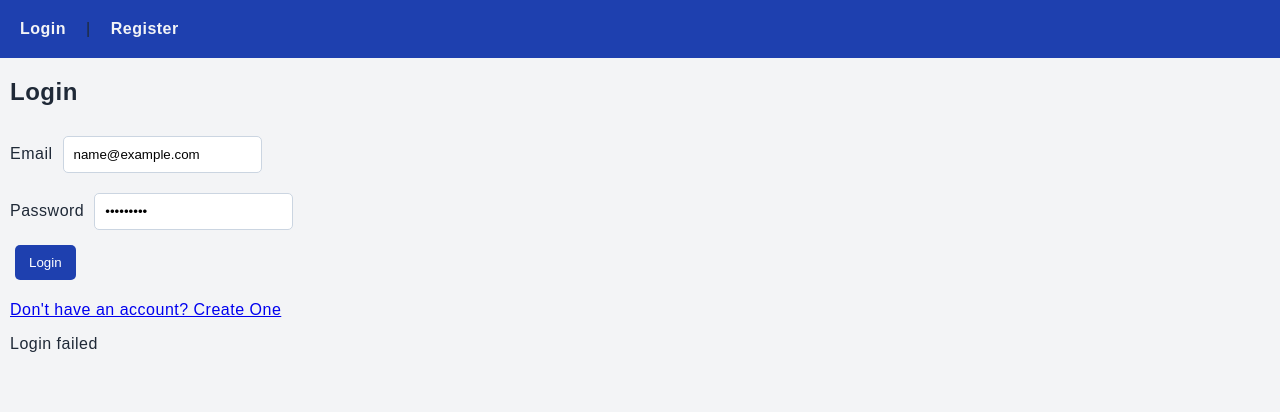
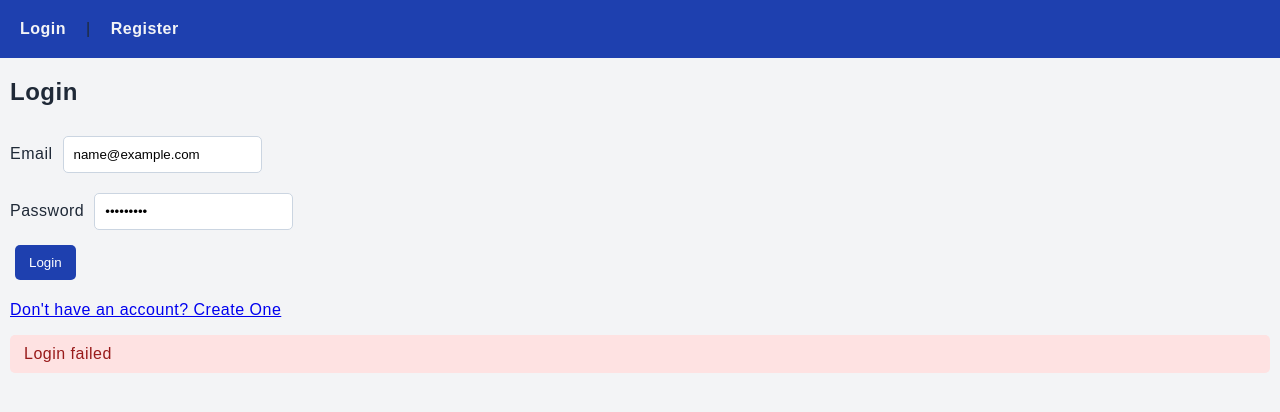
Before and after one commit to snsbhargav/titantrade-platform, a React app in the folder frontend/: page /stocks in a window 1280 px wide. Both pictures are taken after typing "name@example.com", "Sample123" into the empty fields and a click on the button "Login". Shown: the top 412 px of the page. Built offline with nearby package versions, Linux system fonts and the light colour scheme; no server answers; the HTML template or start-up script is replaced by a standard one.

Commit message:
Add alert component

```diff
--- a/frontend/src/App.css
+++ b/frontend/src/App.css
@@ -94,3 +94,30 @@ input, select{
     align-items: center;
     justify-content: center;
 }
+
+.alert {
+    margin-top: 12px;
+    padding: 10px 14px;
+    border-radius: 5px;
+    font-weight: 500;
+}
+
+.alert-info {
+    background-color: #DBEAFE;
+    color: #1E40AF;
+}
+
+.alert-success {
+    background-color: #DCFCE7;
+    color: #166534;
+}
+
+.alert-error {
+    background-color: #FEE2E2;
+    color: #991B1B;
+}
+
+.alert-warning {
+    background-color: #FEF3C7;
+    color: #92400E;
+}
--- /dev/null
+++ b/frontend/src/components/Alert.jsx
@@ -0,0 +1,13 @@
+function Alert({type = "info", message}){
+    if(!message){
+        return null;
+    }
+    return(
+        <div className={`alert alert-${type}`}>
+            {message}
+        </div>
+    );
+
+}
+
+export default Alert;
--- a/frontend/src/pages/Login.jsx
+++ b/frontend/src/pages/Login.jsx
@@ -1,6 +1,7 @@
 import { useState } from "react";
 import api from "../api/axiosConfig";
 import { Link, useNavigate } from "react-router-dom";
+import Alert from "../components/Alert";
 
 function Login(){
     const [formData, setFormData] = useState(
@@ -10,6 +11,7 @@ function Login(){
         }
     );
     const [message, setMessage] = useState("");
+    const [alertType, setAlertType] = useState("info");
 
     const handleChange = (event) => {
         const {name, value} = event.target;
@@ -27,16 +29,19 @@ function Login(){
         try{
             if(!formData.email || !formData.password){
                 setMessage("Please enter email and password");
+                setAlertType("error");
                 return;
             }
             const response = await api.post("/auth/login", formData);
             const token = response.data.data.token;
             localStorage.setItem("token", token);
             setMessage("Login Successful");
+            setAlertType("success");
             window.location.href = "/dashboard";
             // navigate("/dashboard");
         } catch(error){
             setMessage(error.response?.data?.message || "Login failed");
+            setAlertType("error");
         }
 
     };
@@ -58,7 +63,7 @@ function Login(){
 
             </form>
             <p><Link to="/register">Don't have an account? Create One</Link></p>
-            {message &&  <p>{message}</p>}
+            <Alert message={message} type={alertType}/>
         </div>
     );
 }
--- a/frontend/src/pages/Portfolio.jsx
+++ b/frontend/src/pages/Portfolio.jsx
@@ -1,5 +1,6 @@
 import { useEffect, useState } from "react";
 import api from "../api/axiosConfig";
+import Alert from "../components/Alert";
 
 function Portfolio(){
 
@@ -7,6 +8,7 @@ function Portfolio(){
     const [portfolio, setPortfolio] = useState(null);
     const [holdings, setHoldings] = useState([]);
     const [quantities, setQuantities] = useState({});
+    const [alertType, setAlertType] = useState("info");
 
     const getPortfolio = async() => {
         try{
@@ -19,6 +21,7 @@ function Portfolio(){
 
         } catch(error){
             setMessage(error?.response?.data?.message ?? "Failed to load portfolio");
+            setAlertType("error");
         }
     }
 
@@ -39,6 +42,7 @@ function Portfolio(){
         const quantity = quantities[stockId];
         if(!quantity || Number(quantity) <=0){
             setMessage("Please enter a valid quantity");
+            setAlertType("warning");
             return;
         }
         else{
@@ -46,6 +50,7 @@ function Portfolio(){
             try{
                 const response = await api.post("/trades/sell", sellRequest);
                 setMessage(response?.data?.message || "Stock sold successfully");
+                setAlertType("success");
                 setQuantities({
                     ...quantities,
                     [stockId] : ""
@@ -53,6 +58,7 @@ function Portfolio(){
                 await getPortfolio();
             } catch(error){
                 setMessage(error?.response?.data?.message || "Unable to sell the stock");
+                setAlertType("error");
             }
         }
     }
@@ -124,7 +130,7 @@ function Portfolio(){
 
                     </table>
                 }
-                {message && <p>{message}</p>}
+            <Alert message={message} type={alertType}/>
             </>
             )}
         </div>
--- a/frontend/src/pages/Register.jsx
+++ b/frontend/src/pages/Register.jsx
@@ -1,6 +1,7 @@
 import { useState } from "react";
 import api from "../api/axiosConfig";
 import { Link, useNavigate } from "react-router-dom";
+import Alert from "../components/Alert";
 
 function Register(){
 
@@ -13,6 +14,7 @@ function Register(){
     });
 
     const [message, setMessage] = useState("");
+    const [alertType, setAlertType] = useState("info");
 
     const handleChange = (event) => {
         const {name, value} = event.target;
@@ -34,13 +36,16 @@ function Register(){
                 !formData.gender
             ) {
                 setMessage("Please fill all required fields");
+                setAlertType("warning");
                 return;
             }
             const response = await api.post("/auth/register", formData);
             setMessage(response?.data?.message);
+            setAlertType("success");
             navigate("/login");
         } catch(error){
             setMessage(error.response?.data?.message || "Registration failed");
+            setAlertType("error");
         }
     };
 
@@ -76,7 +81,7 @@ function Register(){
                 <button type="submit">Register</button>
             </form>
             <p><Link to="/login">Already have an account? Log in</Link></p>
-            {message && <p>{message}</p>}
+            <Alert message={message} type={alertType}/>
         </div>
     );
 }
--- a/frontend/src/pages/Stocks.jsx
+++ b/frontend/src/pages/Stocks.jsx
@@ -1,5 +1,6 @@
 import { useEffect, useState } from "react";
 import api from "../api/axiosConfig";
+import Alert from "../components/Alert";
 
 function Stocks(){
 
@@ -10,6 +11,7 @@ function Stocks(){
     const [totalPages, setTotalPages] = useState(0);
     const [last, setLast] = useState(false);
     const [search, setSearch] = useState("");
+    const [alertType, setAlertType] = useState("info");
 
     const fetchStock = async() => {
 
@@ -21,12 +23,12 @@ function Stocks(){
             setMessage("");
         } catch(error){
             setMessage(error?.response?.data?.message || "Stocks Retrieval Failed")
+            setAlertType("error");
 
         }
     };
 
     useEffect(() => {
-
         fetchStock();
 
         }, [page]);
@@ -43,6 +45,7 @@ function Stocks(){
         const quantity = quantities[stockId];
         if(!quantity || Number(quantity) <= 0){
             setMessage("Enter a valid quantity value")
+            setAlertType("warning");
             return;
         }
 
@@ -50,12 +53,14 @@ function Stocks(){
         try{
             const response = await api.post("/trades/buy", buyStockRequest);
             setMessage(response?.data?.message || "Stock bought successfully")
+            setAlertType("success");
             setQuantities({
                 ...quantities,
                 [stockId] : ""
             });
         } catch(error){
             setMessage(error?.response?.data?.message || "Trade action failed.")
+            setAlertType("error")
         }
     }
 
@@ -134,7 +139,7 @@ function Stocks(){
                 </div>
             </>
             )}
-            {message && <p>{message}</p>}
+            <Alert message={message} type={alertType}/>
         </div>
     );
 }
--- a/frontend/src/pages/TradeHistory.jsx
+++ b/frontend/src/pages/TradeHistory.jsx
@@ -1,5 +1,6 @@
 import { useEffect, useState } from "react";
 import api from "../api/axiosConfig";
+import Alert from "../components/Alert";
 
 function TradeHistory(){
 
@@ -10,6 +11,7 @@ function TradeHistory(){
     const [last, setLast] = useState(false);
     const [tradeType, setTradeType] = useState("");
     const [loading, setLoading] = useState(true);
+    const [alertType, setAlertType] = useState("info");
 
     const getTrades = async() => {
         try{
@@ -23,6 +25,7 @@ function TradeHistory(){
             setMessage("");
         } catch(error){
             setMessage(error?.response?.data?.message || "Trade history retrieval failed");
+            setAlertType("error");
         }
     }
     useEffect(() => {
@@ -92,7 +95,7 @@ function TradeHistory(){
                 </div>
             </>
             }
-            {message && <p>{message}</p>}
+            <Alert message={message} type={alertType}/>
         </div>
     );
 }
--- a/frontend/src/pages/Wallet.jsx
+++ b/frontend/src/pages/Wallet.jsx
@@ -1,5 +1,6 @@
 import { useEffect, useState } from "react";
 import api from "../api/axiosConfig";
+import Alert from "../components/Alert";
 
 function Wallet(){
 
@@ -12,6 +13,7 @@ function Wallet(){
     const [withdrawAmount, setWithdrawAmount] = useState({
         amount:""
     });
+    const [alertType, setAlertType] = useState("info");
 
     const handleDepositChange = (event) => {
         const {name, value} = event.target;
@@ -43,6 +45,7 @@ function Wallet(){
 
             } catch(error){
                 setMessage(error?.response?.data?.message || "Failed to load wallet page.");
+                setAlertType("error");
             }
 
 
@@ -56,6 +59,7 @@ function Wallet(){
             const amount = depositAmount.amount;
             if(!amount || amount<=0){
                 setMessage("Enter valid amount");
+                setAlertType("warning");
                 return;
             }
             const requestBody = {amount: Number(amount)};
@@ -63,9 +67,11 @@ function Wallet(){
             setBalance(response?.data?.data?.balance ?? balance)
             setDepositAmount({amount:""});
             setMessage(response?.data?.message || "");
+            setAlertType("success");
 
         } catch(error){
             setMessage(error?.response?.data?.message || "Deposit failed");
+            setAlertType("error");
         }
         setDepositAmount({"amount":""});
         };
@@ -76,15 +82,18 @@ function Wallet(){
              const amount = withdrawAmount.amount;
             if(!amount || amount<=0){
                 setMessage("Enter valid amount");
+                setAlertType("warning");
                 return;
             }
             const requestBody = {amount: Number(amount)};
             const response = await api.post("/wallet/withdraw", requestBody);
             setBalance(response?.data?.data?.balance ?? balance)
             setMessage(response?.data?.message || "");
+            setAlertType("success");
             setWithdrawAmount({amount : ""});
         } catch(error){
             setMessage(error?.response?.data?.message || "Withdraw failed");
+            setAlertType("error");
         }
         setWithdrawAmount({"amount":""});
     };
@@ -107,7 +116,7 @@ function Wallet(){
                     <button type="submit">Withdraw</button>
                 </form>
             </div>
-            {message && <p>{message}</p>}
+            <Alert message={message} type={alertType}/>
         </div>
     );
 }
```
